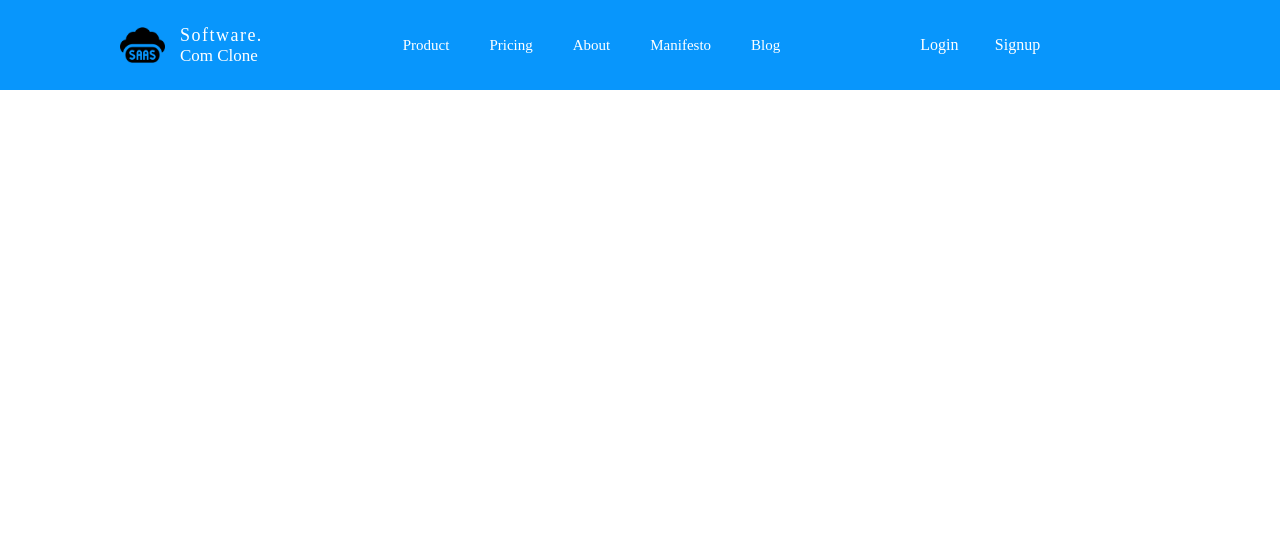
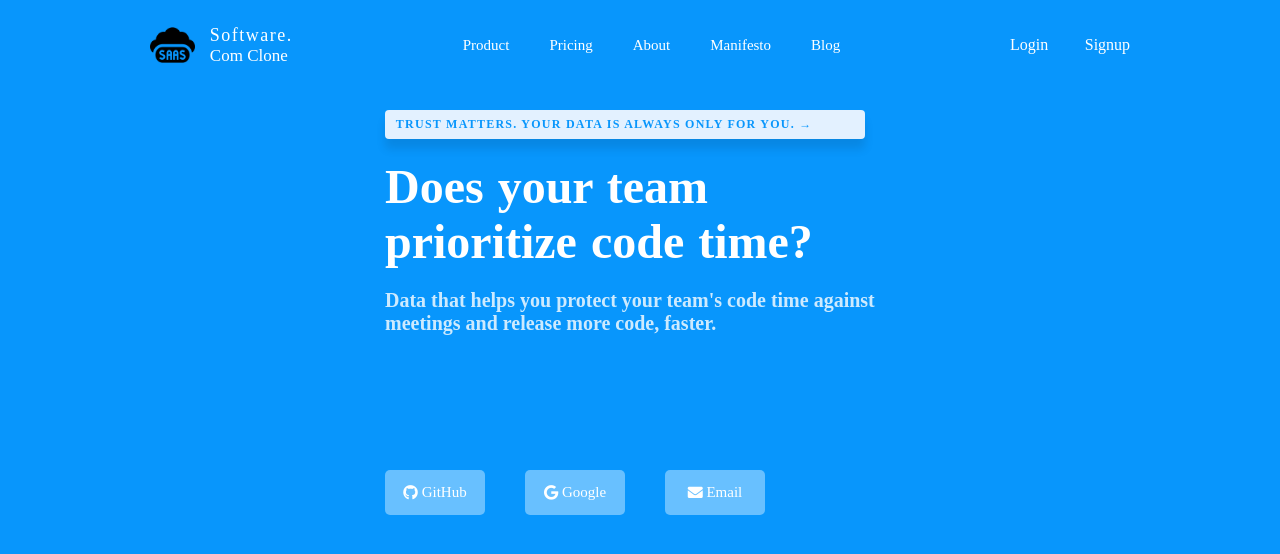
Before and after one commit to sandipswain/Software.com-Clone, a website: page index.html in a window 1280 px wide. Drawn offline with Linux system fonts and the light colour scheme.

```diff
--- a/index.html
+++ b/index.html
@@ -7,6 +7,9 @@
     <meta name="viewport" content="width=device-width, initial-scale=1.0">
     <link rel="stylesheet" href="css/style.css">
     <link rel="shortcut icon" type="image/png" href="img/favicon.png">
+    <link rel="stylesheet" href="https://cdnjs.cloudflare.com/ajax/libs/font-awesome/5.15.3/css/all.min.css"
+        integrity="sha512-iBBXm8fW90+nuLcSKlbmrPcLa0OT92xO1BIsZ+ywDWZCvqsWgccV3gFoRBv0z+8dLJgyAHIhR35VZc2oM/gI1w=="
+        crossorigin="anonymous" referrerpolicy="no-referrer" />
     <title>Software.com Clone</title>
 </head>
 
@@ -32,10 +35,30 @@
             <div class="user-nav--box">Login</div>
             <div class="user-nav--box">Signup</div>
         </div>
-        <div class="header__text-box">
 
+    </header>
+    <main class="main">
+        <div class="main-left">
+            <div class="heading">
+                <h3 class="heading-tertiary u-margin-bottom-medium">Trust Matters. Your Data is always only for you.
+                    &rarr;
+                </h3>
+
+                <h1 class="heading-primary u-margin-bottom-medium">
+                    Does your team prioritize code time?
+                </h1>
+
+                <h2 class="heading-secondary u-margin-bottom-medium">Data that helps you protect your team's code time
+                    against meetings and release more code, faster.</h2>
+            </div>
+            <div class="btn">
+                <a href="#" class="btn-text"><i class="fab fa-github"></i>&nbsp;GitHub</a>
+                <a href="#" class="btn-text"><i class="fab fa-google"></i>&nbsp;Google</a>
+                <a href="#" class="btn-text"><i class="fas fa-envelope"></i>&nbsp;Email</a>
+            </div>
         </div>
-    </header>
+
+    </main>
 </body>
 
 </html>
--- a/sass/_header.scss
+++ b/sass/_header.scss
@@ -34,7 +34,6 @@
 }
 
 .nav {
-
   &__list {
     height: 9rem;
     display: flex;
--- /dev/null
+++ b/sass/_main-left.scss
@@ -0,0 +1,63 @@
+.main {
+  height: 100vh;
+  width: 100%;
+  display: flex;
+  justify-content: center;
+  background-color: $color-primary;
+}
+
+.heading {
+  padding: 2rem 0 0 2rem;
+  height: 38rem;
+  width: 55rem;
+  color: $color-white;
+}
+
+.heading-tertiary {
+  width: 48rem;
+  padding: 0.6em 0.9em;
+  font-size: 1.2rem;
+  font-weight: 700;
+  letter-spacing: 1.25px;
+  text-transform: uppercase;
+  color: #0896fc;
+  border-radius: 4px;
+  background-color: #e3f1ff;
+  box-shadow: 0 1rem 1rem rgba(#000, 0.1);
+}
+
+.heading-primary {
+  width: 50rem;
+  font-size: 4.8rem;
+  word-spacing: 2px;
+}
+
+.heading-secondary {
+  width: 50rem;
+  font-size: 2rem;
+  opacity: 0.8;
+}
+
+.u-margin-bottom-medium {
+  margin-bottom: 2rem !important;
+}
+
+.btn {
+  width: 40rem;
+  padding-left: 2rem;
+  display: flex;
+  justify-content: space-between;
+}
+
+.btn-text {
+  width: 10rem;
+  height: 4.5rem;
+  text-decoration: none;
+  color: #fff;
+  background-color: #68c0ff;
+  font-size: 1.5rem;
+  border-radius: 5px;
+  display: flex;
+  justify-content: center;
+  align-items: center;
+}
--- a/sass/main.scss
+++ b/sass/main.scss
@@ -3,3 +3,4 @@
 @import "base";
 
 @import "header";
+@import "main-left";
```
Also changed, not shown: css/style.css. Lines whose indentation alone changed are shown as unchanged.
